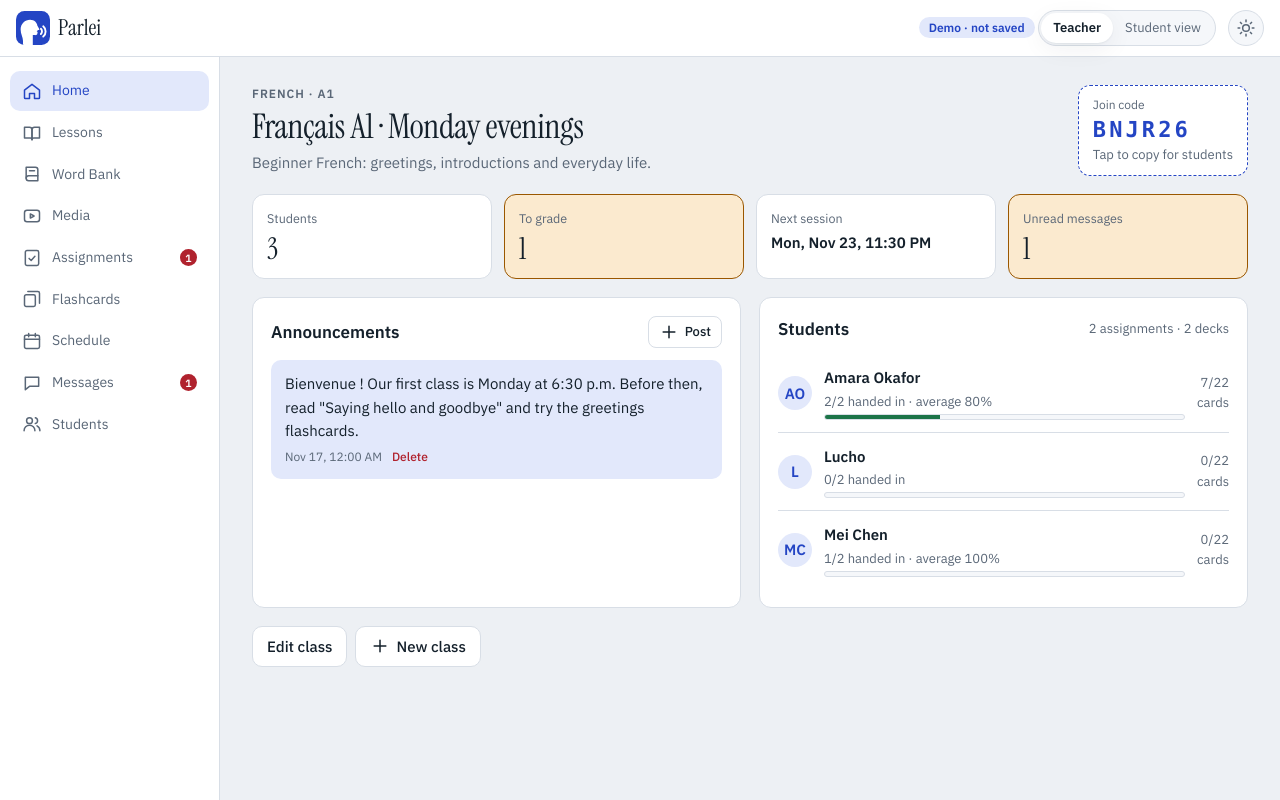
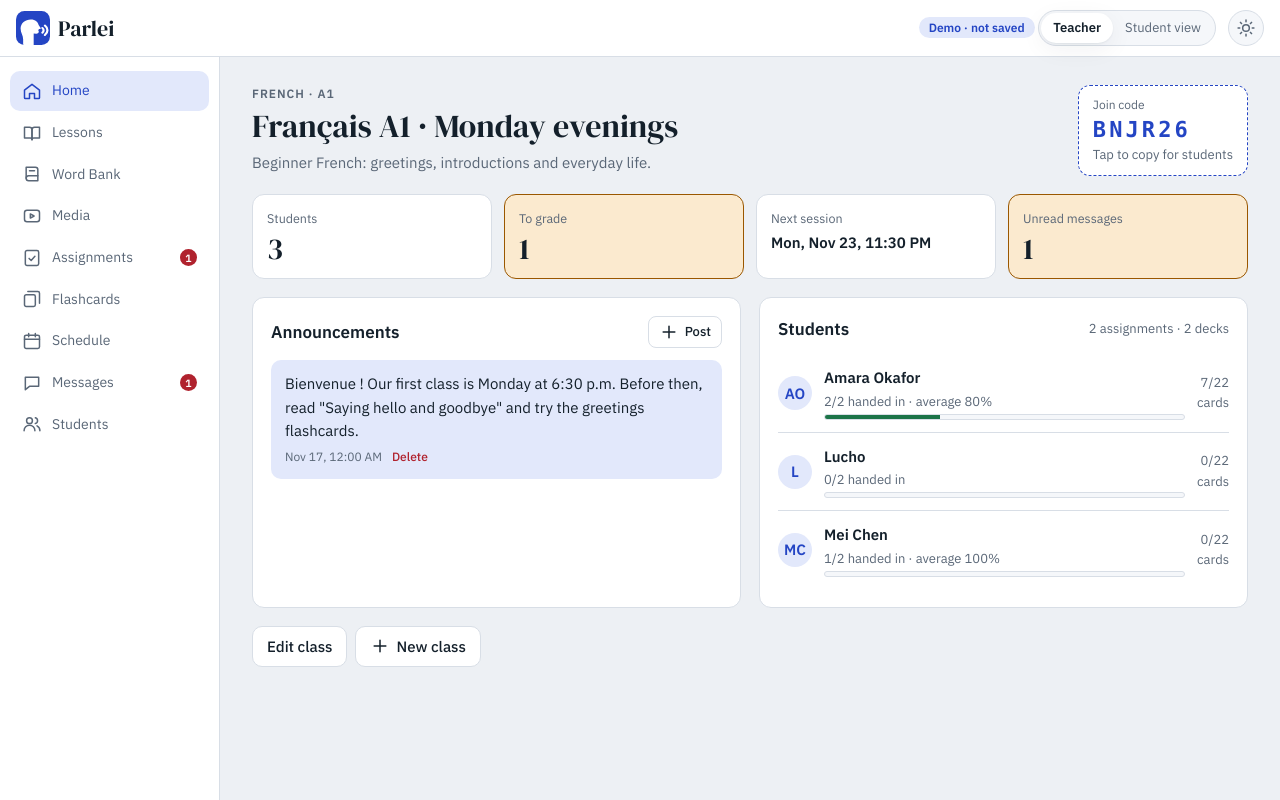
Before and after one commit to silvadesjo/Parlei, a website: page claude-version/index.html in a window 1280 px wide. Drawn offline with Linux system fonts and the light colour scheme.

Commit message:
Wider heading font (DM Serif Display) and a broader logo
Co-Authored-By: Claude Opus 5.5 <noreply@anthropic.com>
Claude-Session: https://claude.ai/code/session_0193Xx6fGV4a7nXxaZCC1otu

```diff
--- a/claude-version/index.html
+++ b/claude-version/index.html
@@ -6,14 +6,14 @@
 <title>Parlei Language Portal</title>
 <link rel="preconnect" href="https://fonts.googleapis.com">
 <link rel="preconnect" href="https://fonts.gstatic.com" crossorigin>
-<link href="https://fonts.googleapis.com/css2?family=IBM+Plex+Sans:ital,wght@0,400;0,500;0,600;1,400&family=Instrument+Serif:ital@0;1&display=swap" rel="stylesheet">
+<link href="https://fonts.googleapis.com/css2?family=IBM+Plex+Sans:ital,wght@0,400;0,500;0,600;1,400&family=DM+Serif+Display:ital@0;1&display=swap" rel="stylesheet">
 <style>
 /* Layout: app shell. Header across the top; nav is a left rail on wide screens and a bottom tab bar on phones. */
 :root{
   --bg:#EDF0F4; --surface:#FFFFFF; --sunk:#F5F7FA; --ink:#14202B; --muted:#5A6777; --line:#D8DEE6;
   --accent:#2445C4; --accent-ink:#FFFFFF; --accent-soft:#E2E8FB;
   --ok:#1C7448; --ok-soft:#DCF0E4; --warn:#9A5700; --warn-soft:#FBEACF; --bad:#B0222E; --bad-soft:#F8DDE0;
-  --display:'Instrument Serif', 'Iowan Old Style', Georgia, serif;
+  --display:'DM Serif Display', 'Iowan Old Style', Georgia, serif;
   --body:'IBM Plex Sans', system-ui, -apple-system, 'Segoe UI', sans-serif;
   --r:12px; --shadow:0 1px 2px rgba(20,32,43,.06), 0 6px 24px rgba(20,32,43,.06);
   color-scheme:light;
@@ -51,7 +51,7 @@ body{background:var(--bg);color:var(--ink);font:15px/1.55 var(--body);-webkit-fo
 button,input,select,textarea{font:inherit;color:inherit}
 a{color:var(--accent)}
 h1,h2,h3,h4{text-wrap:balance;margin:0}
-h1{font:400 34px/1.1 var(--display);letter-spacing:-.01em}
+h1{font:400 32px/1.15 var(--display);letter-spacing:0}
 h2{font:400 26px/1.15 var(--display)}
 h3{font-size:17px;font-weight:600}
 h4{font-size:15px;font-weight:600}
@@ -311,7 +311,7 @@ mark{background:var(--warn-soft);color:inherit;border-radius:3px;padding:0 1px}
 <body>
 <div id="app">
   <header class="top">
-    <div class="brand"><svg class="mark" viewBox="0 0 40 40" aria-hidden="true"><defs><clipPath id="markClip"><rect width="40" height="40" rx="10"/></clipPath></defs><g clip-path="url(#markClip)"><rect width="40" height="40" fill="var(--accent)"/><g transform="translate(0.8,5.5) scale(0.93)"><path fill="var(--accent-ink)" d="M8 40 L8 32 C8 27 5 23.5 5 17.5 C5 10 10.5 5 17 5 C22.5 5 25.6 8.6 26.2 12.6 L28.6 16.8 C29 17.5 28.6 18 27.9 18 L26.4 18 L26.4 19.3 L25.2 19.9 L26.5 20.6 L26.2 22.6 C26 24 24.8 24.7 23.4 24.6 L20.4 24.3 L20.4 40 Z"/><g fill="none" stroke="var(--accent-ink)" stroke-width="2.4" stroke-linecap="round"><path d="M30.6 16.6 A4.5 4.5 0 0 1 30.6 23.2"/><path d="M33.6 13.4 A8.6 8.6 0 0 1 33.6 26.4"/></g></g></g></svg><span class="name">Parlei</span></div>
+    <div class="brand"><svg class="mark" viewBox="0 0 40 40" aria-hidden="true"><defs><clipPath id="markClip"><rect width="40" height="40" rx="10"/></clipPath></defs><g clip-path="url(#markClip)"><rect width="40" height="40" fill="var(--accent)"/><g transform="translate(0.4,5.6) scale(1,0.86)"><path fill="var(--accent-ink)" d="M8 46 L8 32 C8 27 5 23.5 5 17.5 C5 10 10.5 5 17 5 C22.5 5 25.6 8.6 26.2 12.6 L28.6 16.8 C29 17.5 28.6 18 27.9 18 L26.4 18 L26.4 19.3 L25.2 19.9 L26.5 20.6 L26.2 22.6 C26 24 24.8 24.7 23.4 24.6 L20.4 24.3 L20.4 46 Z"/><g fill="none" stroke="var(--accent-ink)" stroke-width="2.6" stroke-linecap="round"><path d="M30.6 16.6 A4.5 4.5 0 0 1 30.6 23.2"/><path d="M33.6 13.4 A8.6 8.6 0 0 1 33.6 26.4"/></g></g></g></svg><span class="name">Parlei</span></div>
     <div id="classSwitch"></div>
     <div id="roleBox"></div>
     <button type="button" class="theme-btn" id="themeBtn" data-act="toggleDay" aria-pressed="false" aria-label="Daylight mode" title="Daylight mode: a brighter display"></button>
```
Also changed, not shown: claude-version/src/template.html (+4 -4 lines), public/index.html (+4 -4 lines), src/app.html (+4 -4 lines), public/icons/icon-192.png, public/icons/icon-512.png, public/icons/icon.svg.
